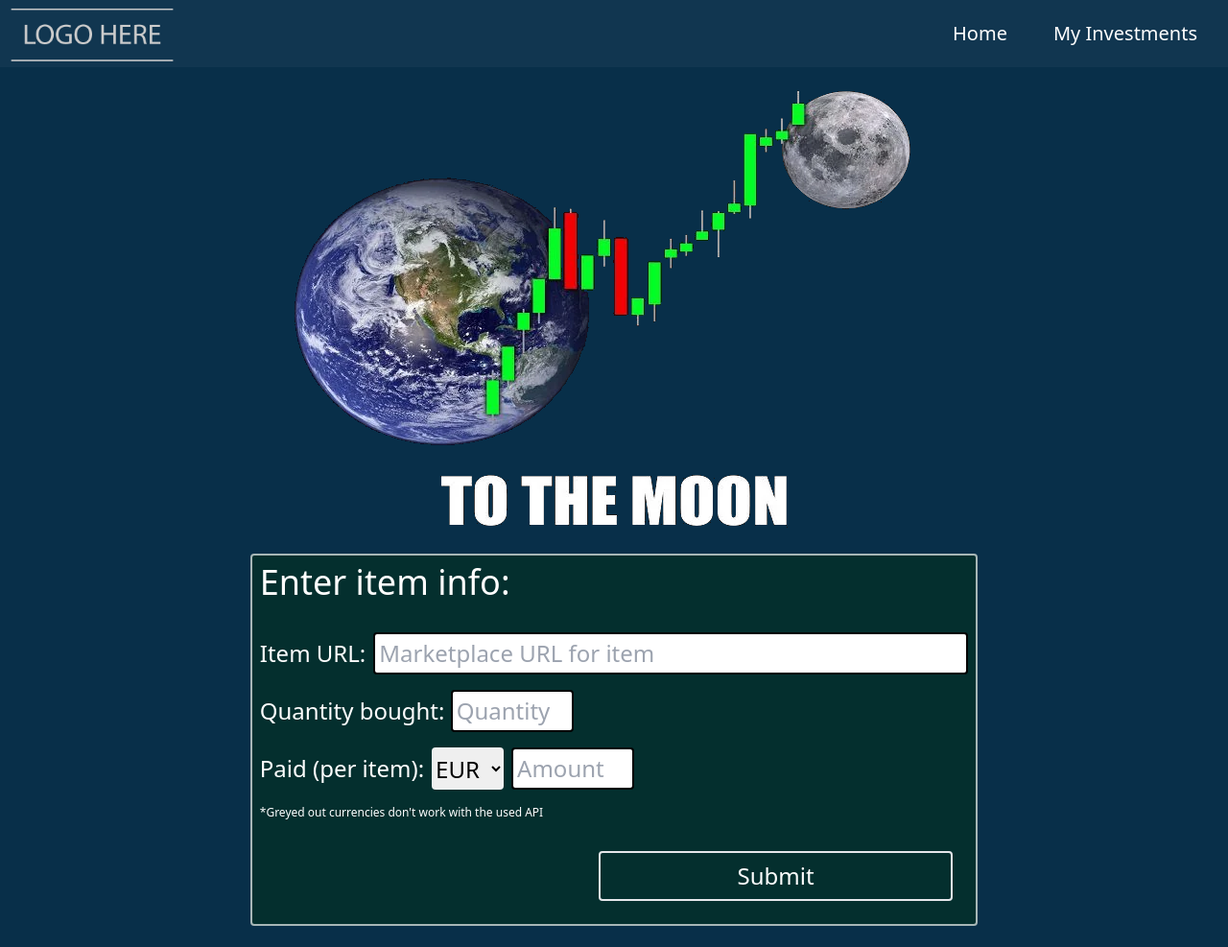
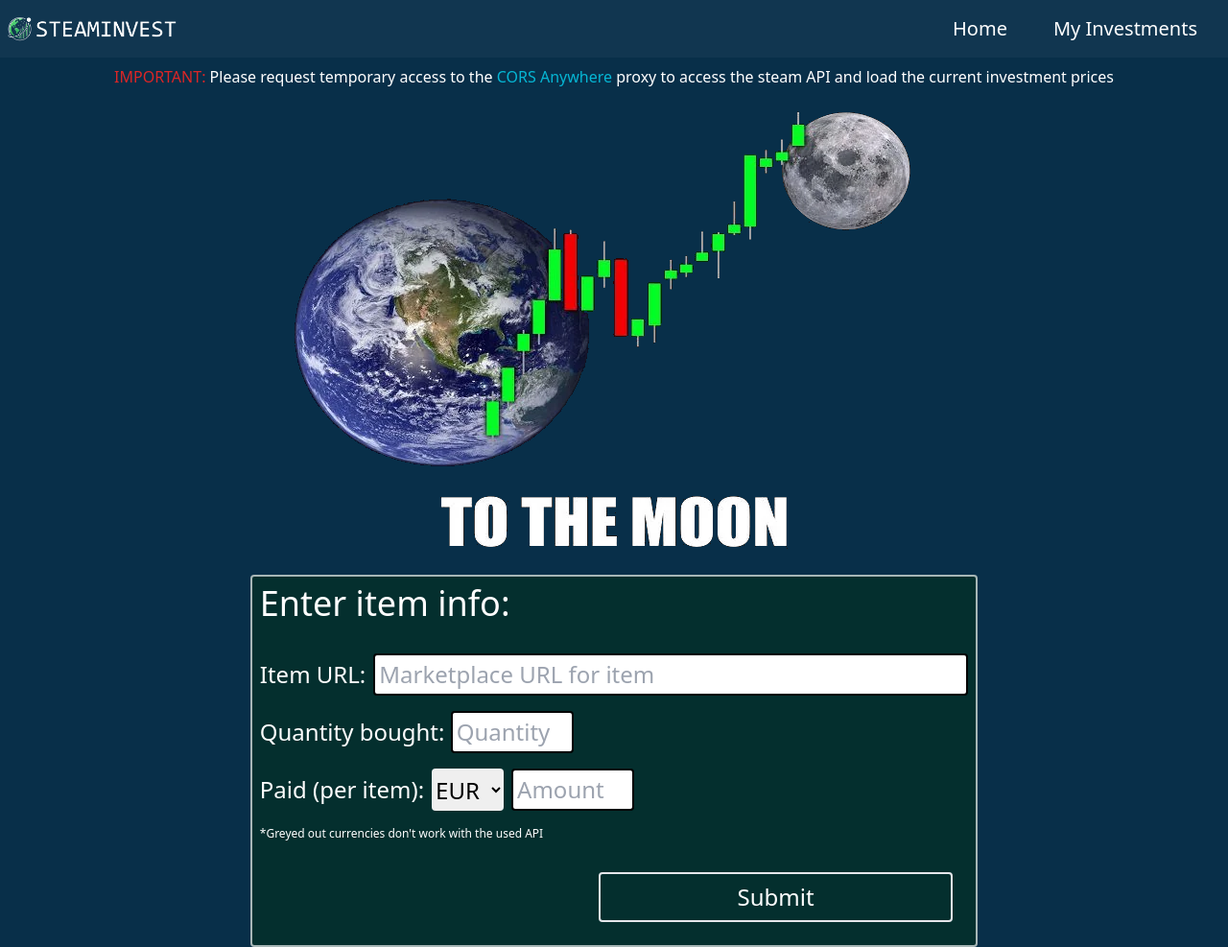
Before and after one commit to Tesolite/steaminvest-tracker, a website: page src/index.html in a window 1280 px wide. Shown: the whole page at 96% size. Before the commit the page ends 965 px from the top, so only its background shows below. Drawn offline with Linux system fonts and the light colour scheme.

Commit message:
added logo, instructions, and improved nagivation cues

```diff
--- a/src/index.html
+++ b/src/index.html
@@ -11,25 +11,27 @@
     <header
       class="flex flex-col bg-slate-500 bg-opacity-10 px-2 sm:flex-row sm:justify-between"
     >
-      <a href="index.html" class="min-w-44 max-w-[10%] self-center">
+      <a href="index.html" class="min-w-44 max-w-[10%] self-center py-4">
         <img
-          src="../public/assets/images/logo-placeholder.png"
+          src="../public/assets/images/logo.png"
           alt="Steam Investment Tracker logo"
         />
       </a>
-      <nav class="flex items-center justify-center divide-x py-4 sm:divide-x-0">
+      <nav
+        class="flex items-center justify-center divide-x pb-2 sm:divide-x-0 sm:pb-0"
+      >
         <a
           href="index.html"
-          class="mx-2 flex h-[90%] items-center px-4 sm:rounded sm:hover:bg-sky-800"
+          class="mx-2 flex h-[75%] items-center p-4 sm:rounded sm:hover:bg-sky-800 sm:active:bg-sky-600"
           ><span
-            class="text-xl text-white hover:text-blue-400 sm:hover:text-white"
+            class="text-xl text-white active:text-blue-400 sm:active:text-white"
             >Home</span
           ></a
         ><a
           href="investments.html"
-          class="mx-2 flex h-[90%] items-center px-4 sm:rounded sm:hover:bg-sky-800"
+          class="mx-2 flex h-[75%] items-center p-4 sm:rounded sm:hover:bg-sky-800 sm:active:bg-sky-600"
           ><span
-            class="text-xl text-white hover:text-blue-400 sm:hover:text-white"
+            class="text-xl text-white active:text-blue-400 sm:active:text-white"
             >My Investments</span
           ></a
         >
@@ -38,6 +40,18 @@
 
     <main>
       <div class="flex flex-col items-center justify-center px-2">
+        <p class="mt-2 text-white">
+          <span class="text-red-600">IMPORTANT:</span>
+          Please request temporary access to the
+          <a
+            class="text-cyan-500 transition-all hover:underline active:text-cyan-300"
+            href="https://cors-anywhere.herokuapp.com/corsdemo"
+            target="_blank"
+            rel="noreferrer noopener"
+            >CORS Anywhere</a
+          >
+          proxy to access the steam API and load the current investment prices
+        </p>
         <img
           src="../public/assets/images/to-the-moon.png"
           alt="image of stocks going up between earth and the moon, with text 'to the moon'"
@@ -163,7 +177,7 @@
           </p>
           <button
             type="submit"
-            class="m-4 w-1/2 self-end rounded border-2 p-2 text-white transition-all hover:-translate-y-2 hover:border-cyan-500 hover:duration-300 sm:text-2xl"
+            class="m-4 w-1/2 self-end rounded border-2 p-2 text-white transition-transform hover:-translate-y-2 hover:border-cyan-500 hover:duration-300 active:border-cyan-300 sm:text-2xl"
           >
             Submit
           </button>
--- a/src/main.ts
+++ b/src/main.ts
@@ -1,6 +1,5 @@
 /*
 TODO:
-FOOTER DIRECTING USERS TO CORS-DEMO
 POPUP IF API FAILS TO LOAD DATA
  */
 
```
Also changed, not shown: src/investments.html (+23 -7 lines), src/main.js (+42 -40 lines), public/assets/images/logo.png (added), public/output.css.
